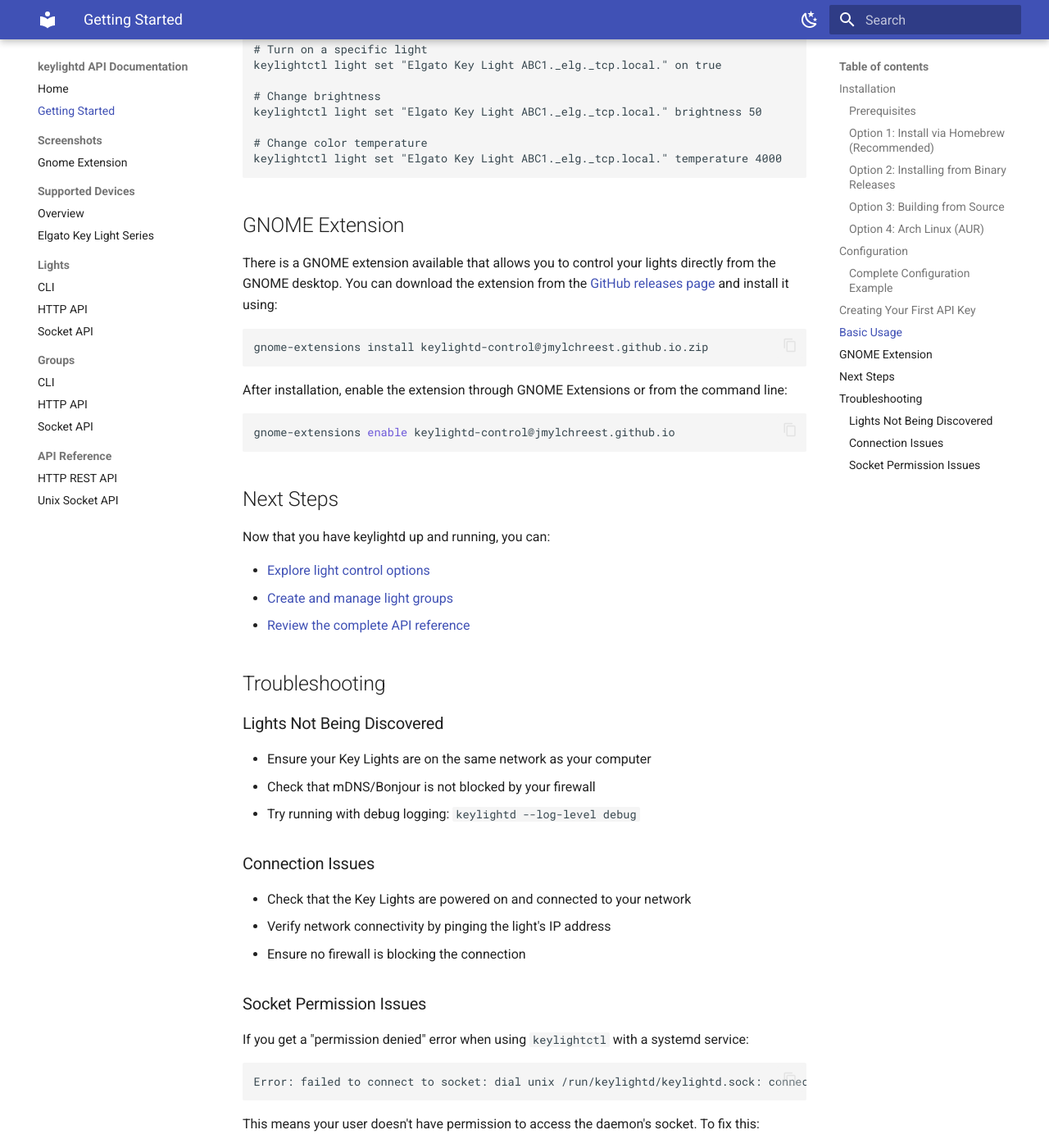
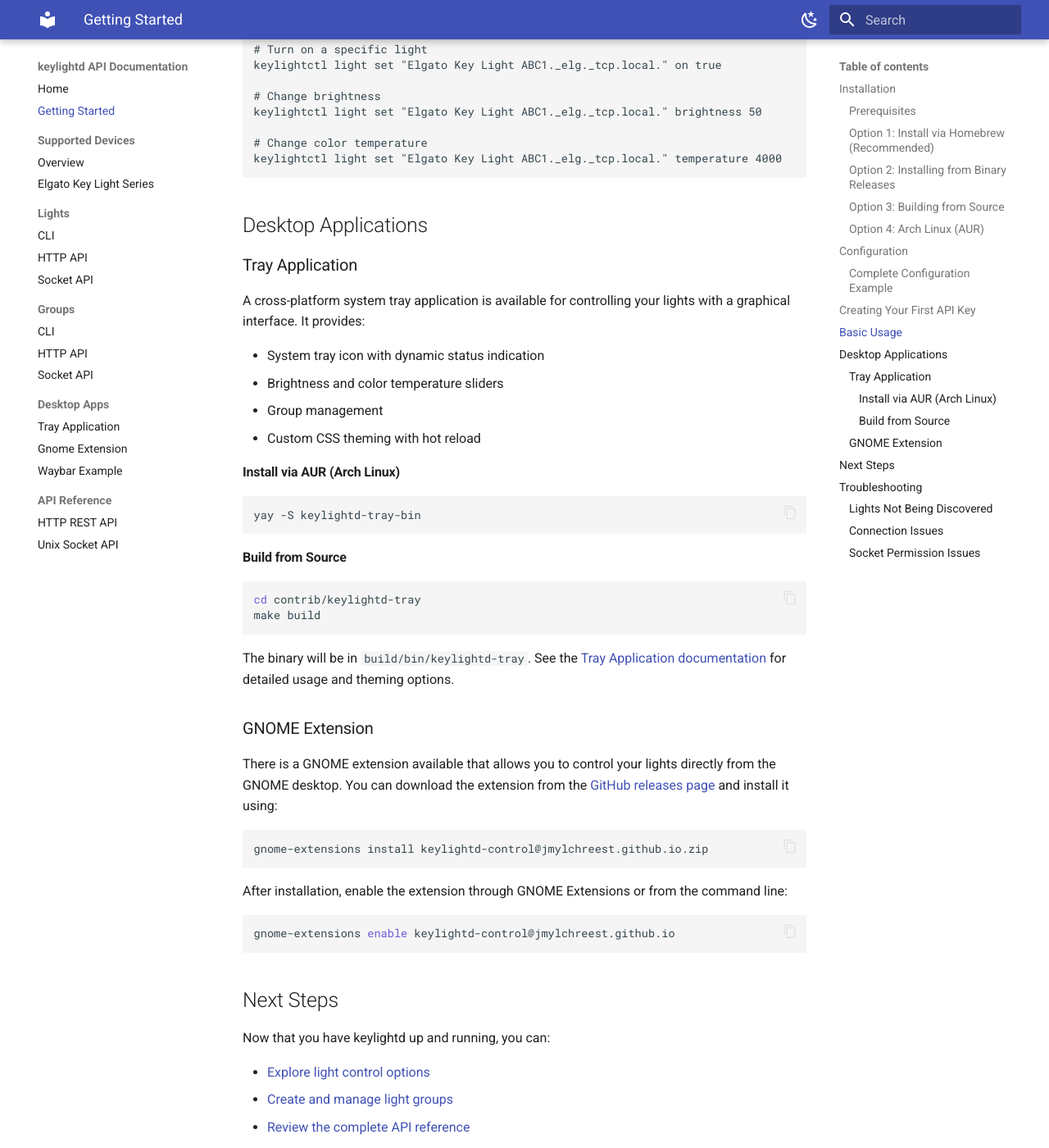
Before and after one commit to jmylchreest/keylightd, an MkDocs documentation site: the page built from docs/docs/getting-started.md, in a window 1280 px wide and 1400 px high, scrolled down 3625 px. Shown: the whole window at 82% size. Built offline with MkDocs 1.6.1 and Material for MkDocs 9.7.7, drawn with Linux system fonts in a browser that asks for light colours.

Commit message:
Add desktop apps section and tray app docs to navigation

````diff
--- a/docs/docs/getting-started.md
+++ b/docs/docs/getting-started.md
@@ -160,7 +160,33 @@
 keylightctl light set "Elgato Key Light ABC1._elg._tcp.local." temperature 4000
 ```
 
-## GNOME Extension
+## Desktop Applications
+
+### Tray Application
+
+A cross-platform system tray application is available for controlling your lights with a graphical interface. It provides:
+
+- System tray icon with dynamic status indication
+- Brightness and color temperature sliders
+- Group management
+- Custom CSS theming with hot reload
+
+#### Install via AUR (Arch Linux)
+
+```bash
+yay -S keylightd-tray-bin
+```
+
+#### Build from Source
+
+```bash
+cd contrib/keylightd-tray
+make build
+```
+
+The binary will be in `build/bin/keylightd-tray`. See the [Tray Application documentation](tray-app.md) for detailed usage and theming options.
+
+### GNOME Extension
 
 There is a GNOME extension available that allows you to control your lights directly from the GNOME desktop. You can download the extension from the [GitHub releases page](https://github.com/jmylchreest/keylightd/releases) and install it using:
 
--- a/docs/mkdocs.yml
+++ b/docs/mkdocs.yml
@@ -54,8 +54,6 @@
 nav:
   - Home: index.md
   - Getting Started: getting-started.md
-  - Screenshots:
-      - Gnome Extension: screenshots/gnome-extension.md
   - Supported Devices:
       - Overview: supported-devices/index.md
       - Elgato Key Light Series: supported-devices/elgato.md
@@ -67,6 +65,10 @@
       - CLI: groups/cli.md
       - HTTP API: groups/http.md
       - Socket API: groups/socket.md
+  - Desktop Apps:
+      - Tray Application: tray-app.md
+      - Gnome Extension: screenshots/gnome-extension.md
+      - Waybar Example: waybar-example.md
   - API Reference:
       - HTTP REST API: api/index.md
       - Unix Socket API: socket-api.md
````
Also changed, not shown: docs/docs/index.md (+3 -0 lines).
